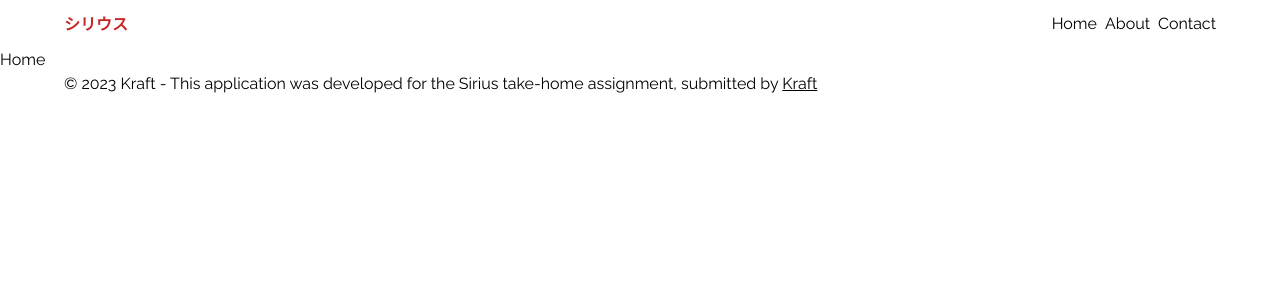
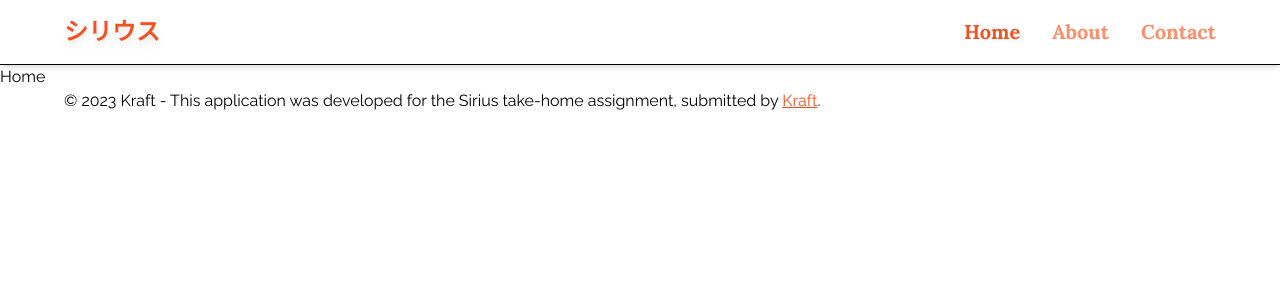
Before and after one commit to softcraftkmh/sirius-gogoanime, a Next.js app: page / in a window 1280 px wide. Shown: the top 300 px of the page. Built offline with nearby package versions, Linux system fonts and the light colour scheme.

Commit message:
feat: header

```diff
--- a/app/globals.css
+++ b/app/globals.css
@@ -3,10 +3,10 @@
 @tailwind utilities;
 
 :root {
-  --color-primary: #c62828;
-  --color-primary-light: #ff5f52;
-  --color-primary-dark: #8e0000;
-  --color-secondary: #ff8f00;
-  --color-secondary-light: #ffc046;
-  --color-secondary-dark: #c56000;
+  --color-primary: #ff7043;
+  --color-primary-light: #ffa270;
+  --color-primary-dark: #c63f17;
+  --color-secondary: #f4511e;
+  --color-secondary-light: #ff844c;
+  --color-secondary-dark: #b91400;
 }
--- a/app/layout.tsx
+++ b/app/layout.tsx
@@ -1,9 +1,8 @@
 import { Lora, Raleway } from '@next/font/google'
-
 import clsx from 'clsx'
 
 import Footer from '@/design-system/components/footer'
-import Header from '@/design-system/components/header'
+import Header from '@/design-system/components/Layout/header'
 
 import './globals.css'
 
--- /dev/null
+++ b/design-system/base/navLink.tsx
@@ -0,0 +1,32 @@
+'use client'
+
+import clsx from 'clsx'
+
+import Link from 'next/link'
+import { usePathname } from 'next/navigation'
+
+type NavLinkProps = {
+  href: string
+  children: React.ReactNode
+}
+
+function NavLink(props: NavLinkProps) {
+  const { href, children } = props
+
+  const isActive = usePathname() === href
+
+  return (
+    <Link
+      href={href}
+      className={clsx(
+        'inline-block font-serif font-bold text-primary text-xl',
+        !isActive && 'opacity-80',
+        isActive && 'text-secondary opacity-100'
+      )}
+    >
+      {children}
+    </Link>
+  )
+}
+
+export default NavLink
--- /dev/null
+++ b/design-system/components/Layout/header.tsx
@@ -0,0 +1,21 @@
+import Link from 'next/link'
+
+import InnerContainer from '@/design-system/base/innerContainer'
+import Nav from '@/design-system/components/Layout/nav'
+
+function Header() {
+  return (
+    <header className="border-b shadow-md">
+      <InnerContainer className="h-16 flex items-center">
+        <Link href="/">
+          <h1 className="inline-block font-serif font-bold text-secondary text-2xl drop-shadow-lg">
+            シリウス
+          </h1>
+        </Link>
+        <Nav />
+      </InnerContainer>
+    </header>
+  )
+}
+
+export default Header
--- /dev/null
+++ b/design-system/components/Layout/nav.tsx
@@ -0,0 +1,32 @@
+import NavLink from '@/design-system/base/navLink'
+
+const NAV_ITEMS = [
+  {
+    title: 'Home',
+    href: '/',
+  },
+  {
+    title: 'About',
+    href: '/about',
+  },
+  {
+    title: 'Contact',
+    href: '/contact',
+  },
+]
+
+function Nav() {
+  return (
+    <nav className="flex ml-auto">
+      <ul className="flex">
+        {NAV_ITEMS.map((navItem) => (
+          <li className="ml-8" key={navItem.title}>
+            <NavLink href={navItem.href}>{navItem.title}</NavLink>
+          </li>
+        ))}
+      </ul>
+    </nav>
+  )
+}
+
+export default Nav
--- a/design-system/components/footer.tsx
+++ b/design-system/components/footer.tsx
@@ -7,9 +7,13 @@ function Footer() {
         <p>
           © {new Date().getFullYear()} Kraft - This application was developed
           for the Sirius take-home assignment, submitted by{' '}
-          <a href="https://kaungmyat.vercel.app/" className="underline">
+          <a
+            href="https://kaungmyat.vercel.app/"
+            className="underline text-secondary"
+          >
             Kraft
           </a>
+          .
         </p>
       </InnerContainer>
     </footer>
--- a/design-system/components/header.tsx
+++ /dev/null
@@ -1,32 +0,0 @@
-import Link from 'next/link'
-
-import InnerContainer from '@/design-system/base/innerContainer'
-
-function Header() {
-  return (
-    <header>
-      <InnerContainer className="h-12 flex items-center">
-        <Link href="/">
-          <h1 className="inline-block font-serif font-bold text-primary">
-            シリウス
-          </h1>
-        </Link>
-        <nav className="flex ml-auto">
-          <ul className="flex">
-            <li className="ml-2">
-              <Link href="/">Home</Link>
-            </li>
-            <li className="ml-2">
-              <Link href="/about">About</Link>
-            </li>
-            <li className="ml-2">
-              <Link href="/contact">Contact</Link>
-            </li>
-          </ul>
-        </nav>
-      </InnerContainer>
-    </header>
-  )
-}
-
-export default Header
```
